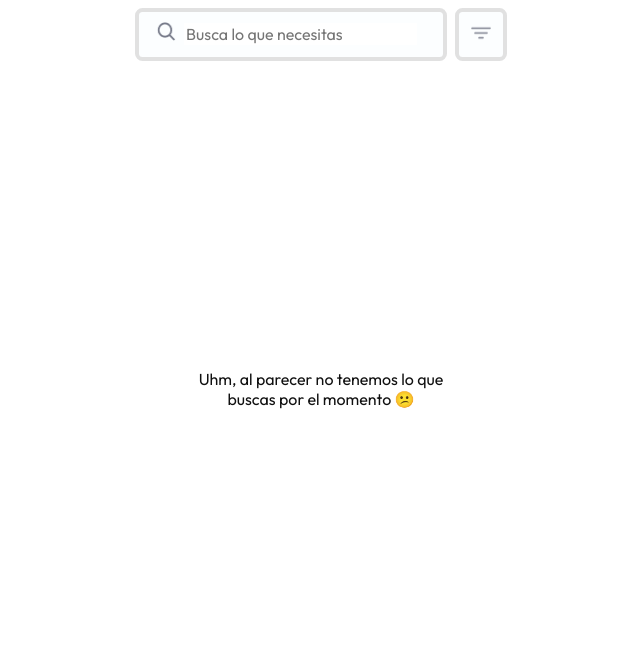
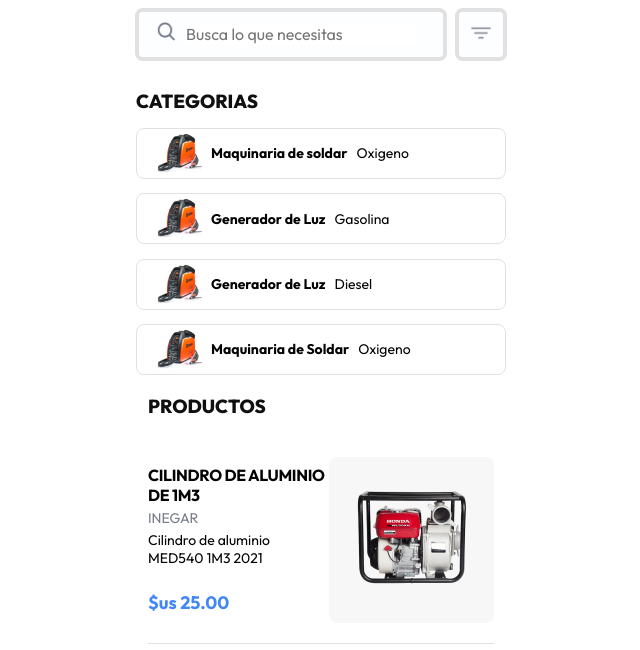
Before and after one commit to Leandrojxd/E-commerce, a Next.js app: page /Catalog in a window 1280 px wide. Shown: the top 650 px of the page, without its empty margins (319-959 px from the left). Built offline with nearby package versions, Linux system fonts and the light colour scheme.

Commit message:
fix: Styles from Single Product

```diff
--- a/src/app/Catalog/page.tsx
+++ b/src/app/Catalog/page.tsx
@@ -11,7 +11,8 @@
   return (
     <main className={styles.catalog_page_style}>
       <FilterSearchBar/>
-      <NoResults/>
+      <Categories/>
+      <Products />
     </main>
   )
 }
--- /dev/null
+++ b/src/app/global.css
@@ -0,0 +1,4 @@
+body{
+    margin: 0;
+    padding: 0;
+}
```
